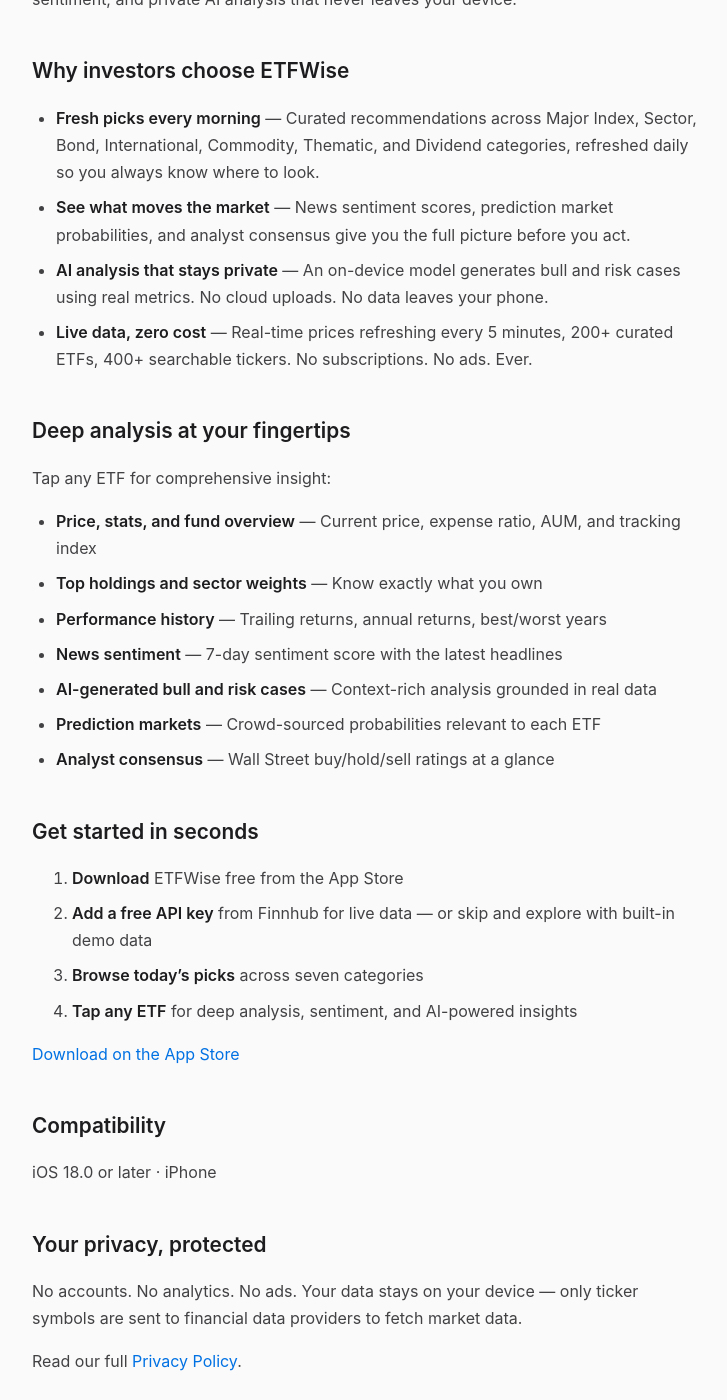
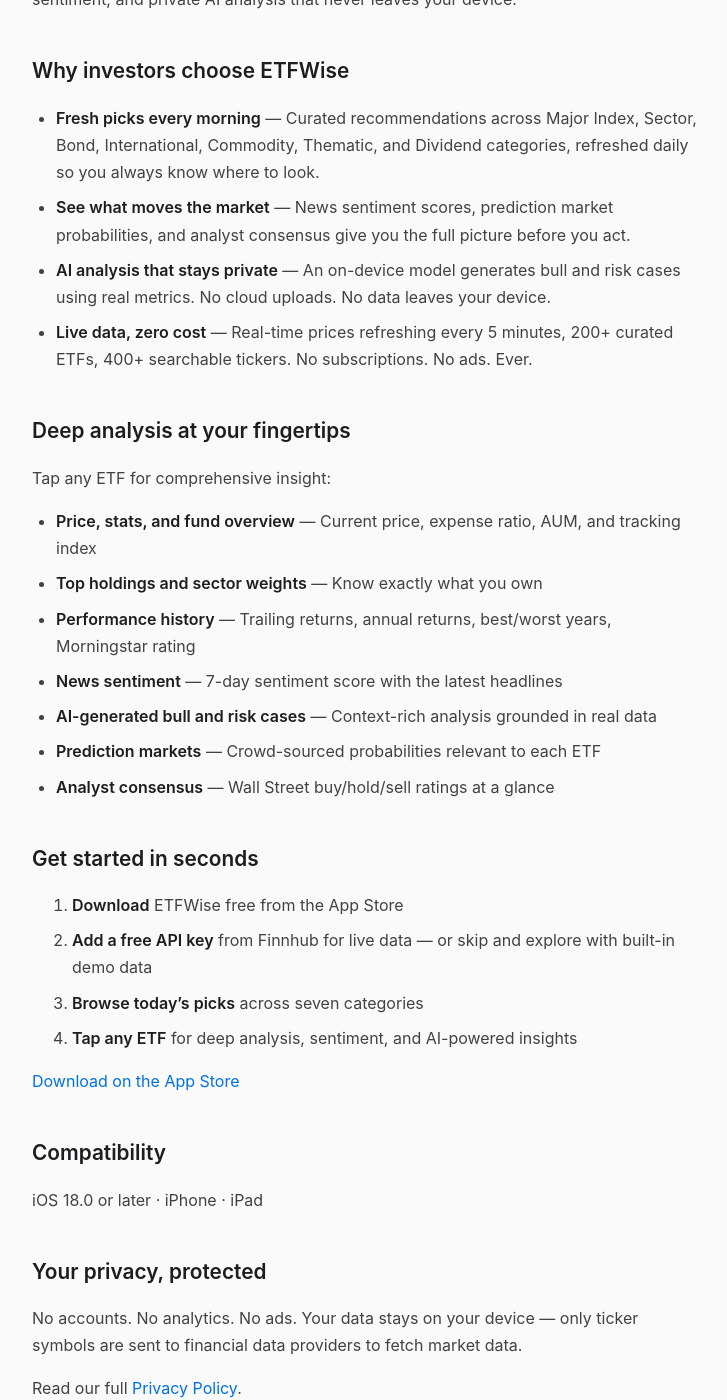
Before and after one commit to bartlettbutter/app_public_pages, a Jekyll site: the page built from marketing-url/etfwise/index.md, in a window 1280 px wide and 1400 px high, scrolled down 575 px. Shown: the whole window, without its empty margins (272-999 px from the left). Built offline with Jekyll 4.4.1, drawn with Linux system fonts in a browser that asks for light colours.

Commit message:
Update ETFWise public pages: add iPad support, fix device references

```diff
--- a/marketing-url/etfwise/index.md
+++ b/marketing-url/etfwise/index.md
@@ -13,7 +13,7 @@ Stop scrolling through endless tickers. ETFWise delivers curated daily ETF recom
 
 - **Fresh picks every morning** — Curated recommendations across Major Index, Sector, Bond, International, Commodity, Thematic, and Dividend categories, refreshed daily so you always know where to look.
 - **See what moves the market** — News sentiment scores, prediction market probabilities, and analyst consensus give you the full picture before you act.
-- **AI analysis that stays private** — An on-device model generates bull and risk cases using real metrics. No cloud uploads. No data leaves your phone.
+- **AI analysis that stays private** — An on-device model generates bull and risk cases using real metrics. No cloud uploads. No data leaves your device.
 - **Live data, zero cost** — Real-time prices refreshing every 5 minutes, 200+ curated ETFs, 400+ searchable tickers. No subscriptions. No ads. Ever.
 
 ## Deep analysis at your fingertips
@@ -22,7 +22,7 @@ Tap any ETF for comprehensive insight:
 
 - **Price, stats, and fund overview** — Current price, expense ratio, AUM, and tracking index
 - **Top holdings and sector weights** — Know exactly what you own
-- **Performance history** — Trailing returns, annual returns, best/worst years
+- **Performance history** — Trailing returns, annual returns, best/worst years, Morningstar rating
 - **News sentiment** — 7-day sentiment score with the latest headlines
 - **AI-generated bull and risk cases** — Context-rich analysis grounded in real data
 - **Prediction markets** — Crowd-sourced probabilities relevant to each ETF
@@ -39,7 +39,7 @@ Tap any ETF for comprehensive insight:
 
 ## Compatibility
 
-iOS 18.0 or later · iPhone
+iOS 18.0 or later · iPhone · iPad
 
 ## Your privacy, protected
 
```
Also changed, not shown: privacy-policies/etfwise/index.md (+1 -1 lines), support-url/etfwise/index.md (+2 -2 lines).
